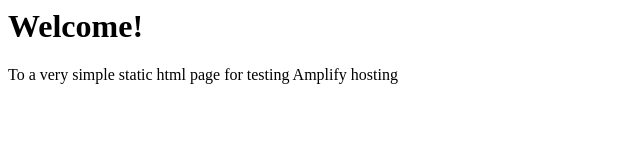
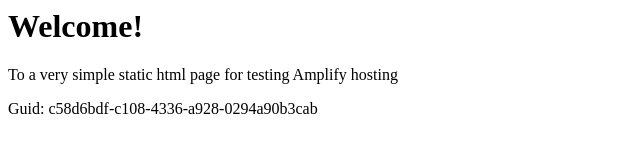
Before and after one commit to aws-aemilia-cmh/Github-PR-Commit-Integration-Test-DoNotTouch-Gith-OKSLNVO2-v1-preprod-us-east-2, a website: page src/index.html in a window 1280 px wide. Shown: the whole page, without its empty margins (0-640 px from the left). Drawn offline with Linux system fonts and the light colour scheme.

Commit message:
commit from integ tests

```diff
--- a/src/index.html
+++ b/src/index.html
@@ -1,3 +1,5 @@
+
+
 <html lang="en">
 
 <head>
@@ -10,6 +12,6 @@
 <body>
     <h1>Welcome!</h1>
     <p>To a very simple static html page for testing Amplify hosting</p>
-</body>
+    <p>Guid: c58d6bdf-c108-4336-a928-0294a90b3cab</p></body>
 
 </html>
```
